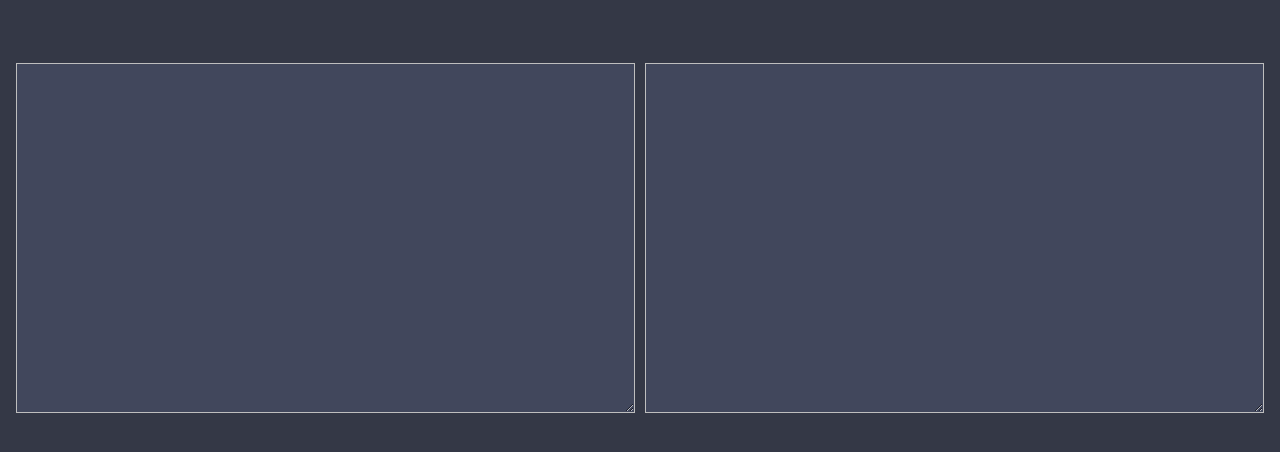
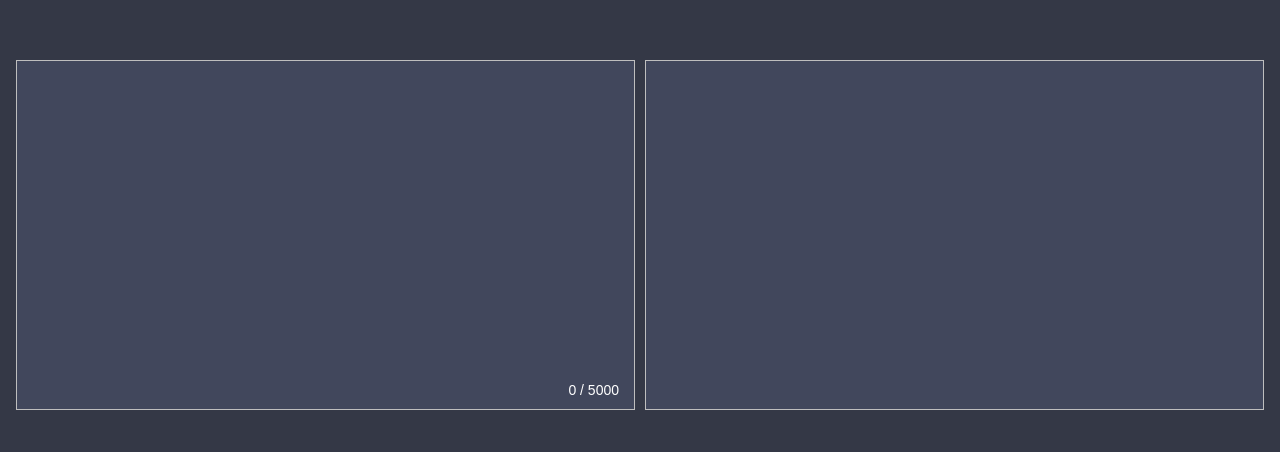
Before and after one commit to pakoval/translator-app, a Vue app: page / in a window 1280 px wide. Shown: the part 162-614 px from the top of the page. Built offline with nearby package versions, Linux system fonts and the light colour scheme.

Commit message:
add autosize textarea

```diff
--- a/src/assets/styles/components/textarea.scss
+++ b/src/assets/styles/components/textarea.scss
@@ -4,9 +4,25 @@
   height: auto;
   background-color: $inputClr;
   border: 1px solid $borderClr;
-  color: white;
-  padding: $padding;
+  color: $white;
+  padding: $padding $padding 40px;
   font-size: 22px;
+  resize: none;
+  transition: .1s ease-out;
   overflow: hidden;
-  transition: .1s ease-out;
+  outline: none;
 }
+.textarea-block {
+  position: relative;
+  width: 100%;
+  height: auto;
+
+  &__length {
+    position: absolute;
+    right: $padding;
+    bottom: $padding;
+    color: $white;
+    font-size: 14px;
+    z-index: 1;
+  }
+}
--- a/src/assets/styles/variables.scss
+++ b/src/assets/styles/variables.scss
@@ -2,5 +2,6 @@ $bg: #343846;
 $yellow: #E3D873;
 $borderClr: #BEBEBE;
 $inputClr: #41475C;
+$white: white;
 
 $padding: 16px;
--- a/src/components/TextArea.vue
+++ b/src/components/TextArea.vue
@@ -1,18 +1,21 @@
 <template>
-  <textarea class="textarea" @keyup="textAreaAdjust" ref="txtArea"></textarea>
+  <textarea class="textarea" :name="name" @input="textareaAdjust"></textarea>
 </template>
 
 <script lang="ts">
-import { Vue, Component } from "vue-property-decorator";
+import { Vue, Component, Prop } from "vue-property-decorator";
+@Component
+export default class TextArea extends Vue {
+  @Prop({ default: "" }) readonly name!: string;
+  textareaAdjust(e: KeyboardEvent) {
+    const textarea = e.target as HTMLTextAreaElement;
+    textarea.style.height = "auto";
+    textarea.style.height = `${textarea.scrollHeight}px`;
+    this.$emit("input", textarea.value);
 
-@Component({})
-export default class TextArea extends Vue {
-  textAreaAdjust() {
-    const textarea: HTMLTextAreaElement | null = this.$refs
-      .txtArea as HTMLTextAreaElement;
-    if (textarea) {
-      textarea.style.height = Math.max(25, textarea.scrollHeight) + "px";
-    }
+    textarea.value.length >= 400
+      ? (textarea.style.fontSize = "18px")
+      : (textarea.style.fontSize = "22px");
   }
 }
 </script>
--- a/src/views/HomeView.vue
+++ b/src/views/HomeView.vue
@@ -1,8 +1,16 @@
 <template>
   <div class="home">
     <div class="home__content">
-      <TextArea />
-      <TextArea />
+      <div class="textarea-block">
+        <TextArea v-model="textareaContent.input" name="inputTextarea" />
+        <p class="textarea-block__length">
+          {{ textareaContent.input.length }} / {{ maxLength }}
+        </p>
+      </div>
+
+      <div class="textarea-block">
+        <TextArea v-model="textareaContent.output" name="outputTextarea" />
+      </div>
     </div>
   </div>
 </template>
@@ -10,7 +18,7 @@
 <script lang="ts">
 import { Component, Vue } from "vue-property-decorator";
 import TextArea from "@/components/TextArea.vue";
-import { IPost } from "@/views/types";
+import { IPost, textareaContent } from "@/views/types";
 import axios from "axios";
 
 @Component({
@@ -20,9 +28,12 @@ import axios from "axios";
 })
 export default class HomeView extends Vue {
   post: IPost | null = null;
-  async mounted() {
-    // await this.getPost();
-  }
+  maxLength = 5000;
+  textareaOptions: object = {};
+  textareaContent: textareaContent = {
+    input: "",
+    output: "",
+  };
   private async getPost() {
     try {
       const { data } = await axios.get(
--- a/src/views/types.ts
+++ b/src/views/types.ts
@@ -4,5 +4,9 @@ interface IPost {
   title: string;
   userId: number;
 }
+interface textareaContent {
+  input: string;
+  output: string;
+}
 
-export { IPost };
+export { IPost, textareaContent };
```
